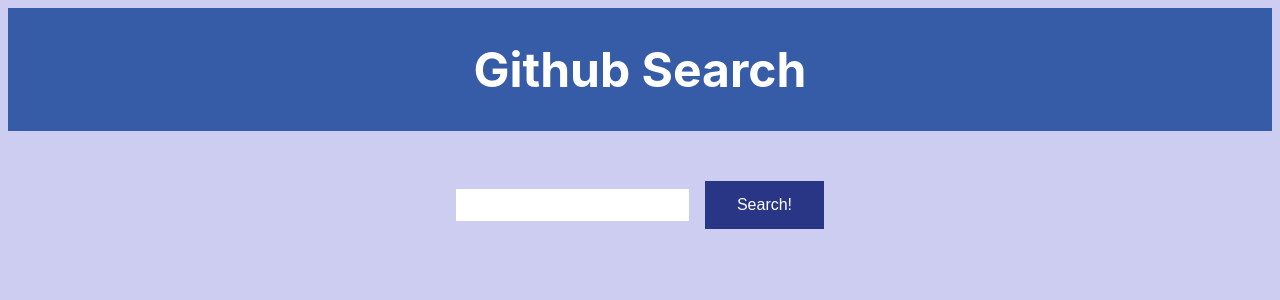
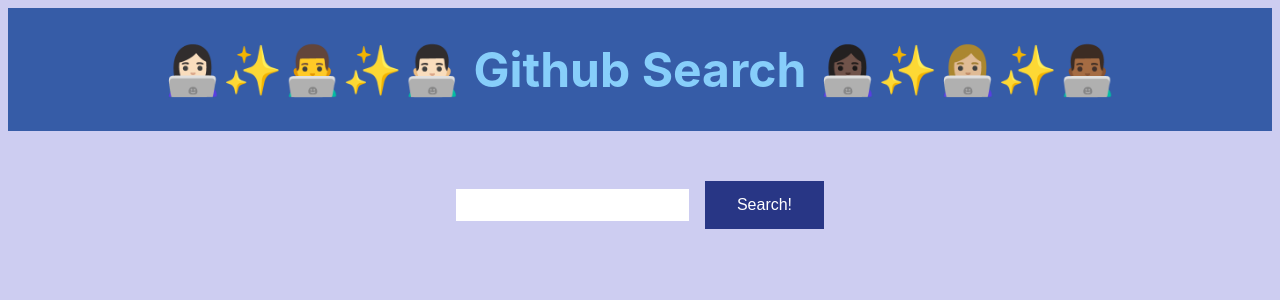
Before and after one commit to jessicaonly/way2b, a React (Create React App) app: page / in a window 1280 px wide. Shown: the top 300 px of the page. Built offline with nearby package versions, Linux system fonts and the light colour scheme.

Commit message:
✨✨✨

```diff
--- a/src/App.css
+++ b/src/App.css
@@ -74,7 +74,7 @@
   align-items: center;
   justify-content: center;
   font-size: calc(8px + 2vmin);
-  color: white;
+  color: lightskyblue;
 }
 
 .App-link {
--- a/src/App.js
+++ b/src/App.js
@@ -30,7 +30,7 @@
     return (
       <div className="App">
         <header className="App-header">
-          <h1 className="Title">Github Search</h1>
+          <h1 className="Title"> 👩🏻‍💻✨👨‍💻✨👨🏻‍💻 Github Search 👩🏿‍💻✨👩🏼‍💻✨👨🏾‍💻 </h1>
         </header>
         <div className="Container">
           <Form getResults={this.getResults} />
```
